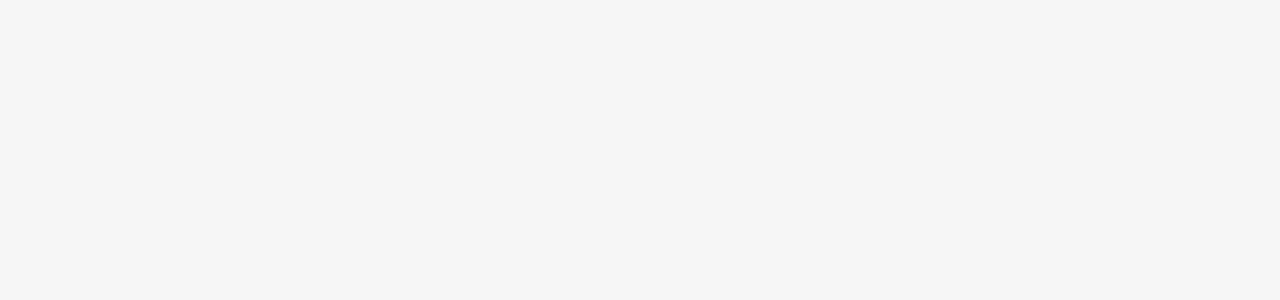
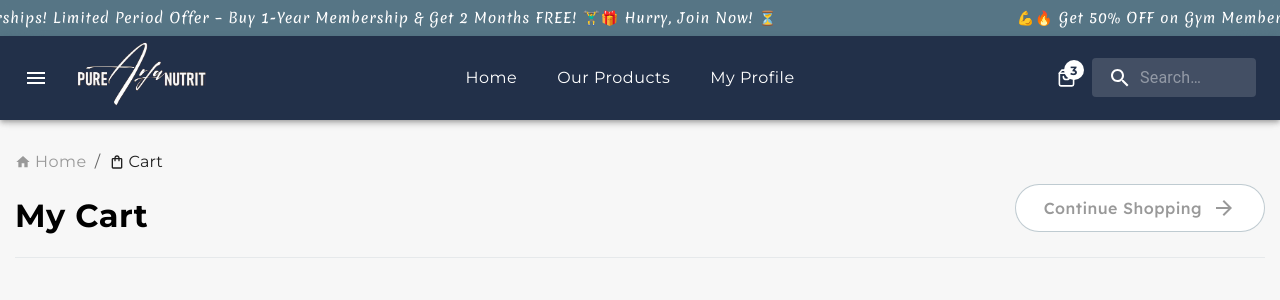
Before and after one commit to yadavashishdhirendra/fitness-hub, a React (Create React App) app: page /cart in a window 1280 px wide. Before the commit this address had no page. Shown: the top 300 px of the page. Built offline with nearby package versions, Linux system fonts and the light colour scheme; a web font is replaced by a local one.

Commit message:
added loader

```diff
--- a/src/App.js
+++ b/src/App.js
@@ -1,22 +1,27 @@
 import React, { lazy, Suspense } from 'react'
 import { BrowserRouter as Router, Route, Routes } from 'react-router-dom'
+import Loading from './Components/Loading'
 
 const Home = lazy(() => import('./Screens/Home'))
 const Products = lazy(() => import('./Screens/Products'))
 const ProductsDetails = lazy(() => import('./Screens/ProductDetails'))
+const Cart = lazy(() => import('./Screens/Cart'))
 
 const App = () => {
   return (
     <Router>
       <Suspense
         fallback={
-          <p>Loading...</p>
+          <div>
+            <Loading />
+          </div>
         }
       >
         <Routes>
           <Route path='/' element={<Home />} />
           <Route path='/products' element={<Products />} />
           <Route path='/products/:id/:name' element={<ProductsDetails />} />
+          <Route path='/cart' element={<Cart />} />
         </Routes>
       </Suspense>
     </Router>
--- a/src/Components/Header.jsx
+++ b/src/Components/Header.jsx
@@ -6,7 +6,7 @@ import SearchIcon from '@mui/icons-material/Search';
 import InputBase from '@mui/material/InputBase';
 import Logo from '../Assets/Icon/logo__arfanutrition.png'
 import { ShoppingBagIcon } from 'lucide-react';
-import { Link, useLocation } from 'react-router-dom';
+import { Link, useLocation, useNavigate } from 'react-router-dom';
 
 const Headers = [{
     id: 1,
@@ -68,7 +68,8 @@ const StyledInputBase = styled(InputBase)(({ theme }) => ({
 const Header = () => {
     const location = useLocation();
 
-    console.log(location.pathname)
+    const navigate = useNavigate();
+
     return (
         <Fragment>
             <AppBar className='header__wrapper' position="fixed">
@@ -108,7 +109,7 @@ const Header = () => {
                         {/* Menu Component ends here */}
                     </div>
 
-                    <Button className='cart__icon'>
+                    <Button onClick={() => navigate('/cart')} className='cart__icon'>
                         <ShoppingBagIcon size={24} color='white' />
                         <div className='cart__count'>
                             3
--- /dev/null
+++ b/src/Components/Loading.jsx
@@ -0,0 +1,14 @@
+import React, { Fragment } from 'react'
+import Loader from '../Assets/Icon/17581694.gif'
+
+const Loading = () => {
+    return (
+        <Fragment>
+            <div className='loading__container'>
+                <img src={Loader} alt="" />
+            </div>
+        </Fragment>
+    )
+}
+
+export default Loading
--- /dev/null
+++ b/src/Screens/Cart.jsx
@@ -0,0 +1,66 @@
+import React, { Fragment } from 'react'
+import Marquee from 'react-fast-marquee'
+import Header from '../Components/Header'
+import '../Styles/Home.scss'
+import { Link, useNavigate } from 'react-router-dom';
+import '../Styles/Product.scss'
+import Typography from '@mui/material/Typography';
+import Breadcrumbs from '@mui/material/Breadcrumbs';
+import HomeIcon from '@mui/icons-material/Home';
+import { ArrowForwardSharp, ShoppingBagOutlined } from '@mui/icons-material';
+import '../Styles/Cart.scss'
+import { Button } from '@mui/material';
+
+const Cart = () => {
+    const navigate = useNavigate();
+    return (
+        <Fragment>
+            {/* Marquee Container starts here */}
+            <div className='marquee__container__row'>
+                <Marquee>
+                    💪🔥 Get 50% OFF on Gym Memberships! Limited Period Offer – Buy 1-Year Membership & Get 2 Months FREE! 🏋️‍♂️🎁 Hurry, Join Now! ⏳
+                </Marquee>
+            </div>
+            {/* Marquee Container ends here */}
+
+            {/* Navbar Component starts here */}
+            <Header />
+            {/* Navbar Component ends here */}
+
+            <div className="container">
+
+                {/* BreadCrumbs Container starts here */}
+                <Breadcrumbs aria-label="breadcrumb">
+                    <Link
+                        underline="hover"
+                        sx={{ display: 'flex', alignItems: 'center' }}
+                        color="inherit"
+                        to="/"
+                        className='previous'
+                    >
+                        <HomeIcon sx={{ mr: 0.5 }} fontSize="inherit" />
+                        Home
+                    </Link>
+                    <Typography
+                        fontFamily={'Montserrat'}
+                        sx={{ color: 'text.primary', display: 'flex', alignItems: 'center' }}
+                    >
+                        <ShoppingBagOutlined sx={{ mr: 0.5 }} fontSize="inherit" />
+                        Cart
+                    </Typography>
+                </Breadcrumbs>
+                {/* BreadCrumbs Container ends here */}
+
+                <div className='cart__heading'>
+                    <h1>My Cart</h1>
+                    <div className='all__products'>
+                        <Button onClick={() => navigate('/products')}>Continue Shopping &nbsp; <ArrowForwardSharp /></Button>
+                    </div>
+                </div>
+
+            </div>
+        </Fragment>
+    )
+}
+
+export default Cart
--- /dev/null
+++ b/src/Styles/Cart.scss
@@ -0,0 +1,23 @@
+@import '../mixin';
+
+.container {
+    >.cart__heading {
+        border-bottom: 1px solid rgba(0, 48, 73, 0.07) !important;
+        @include flex($justify: space-between);
+        margin-top: 0px;
+
+        @include for_breakpoint(mobile) {
+            @include flex(column, flex-start);
+            margin-top: 30px;
+        }
+
+        >.all__products {
+            margin-top: -20px !important;
+            margin-bottom: 25px;
+        }
+
+        >h1 {
+            font-size: 32px;
+        }
+    }
+}
--- a/src/app.scss
+++ b/src/app.scss
@@ -39,4 +39,15 @@ button:active {
   -ms-transform: matrix(0.95, 0, 0, 0.95, 0, 0) !important;
   -o-transform: matrix(0.95, 0, 0, 0.95, 0, 0) !important;
 }
+
 // Button Animation css ends here
+
+.loading__container {
+  @include flex();
+  height: 100vh;
+
+  >img {
+    width: 240px;
+    mix-blend-mode: darken;
+  }
+}
```
Also changed, not shown: src/Assets/Icon/17581694.gif (added).
